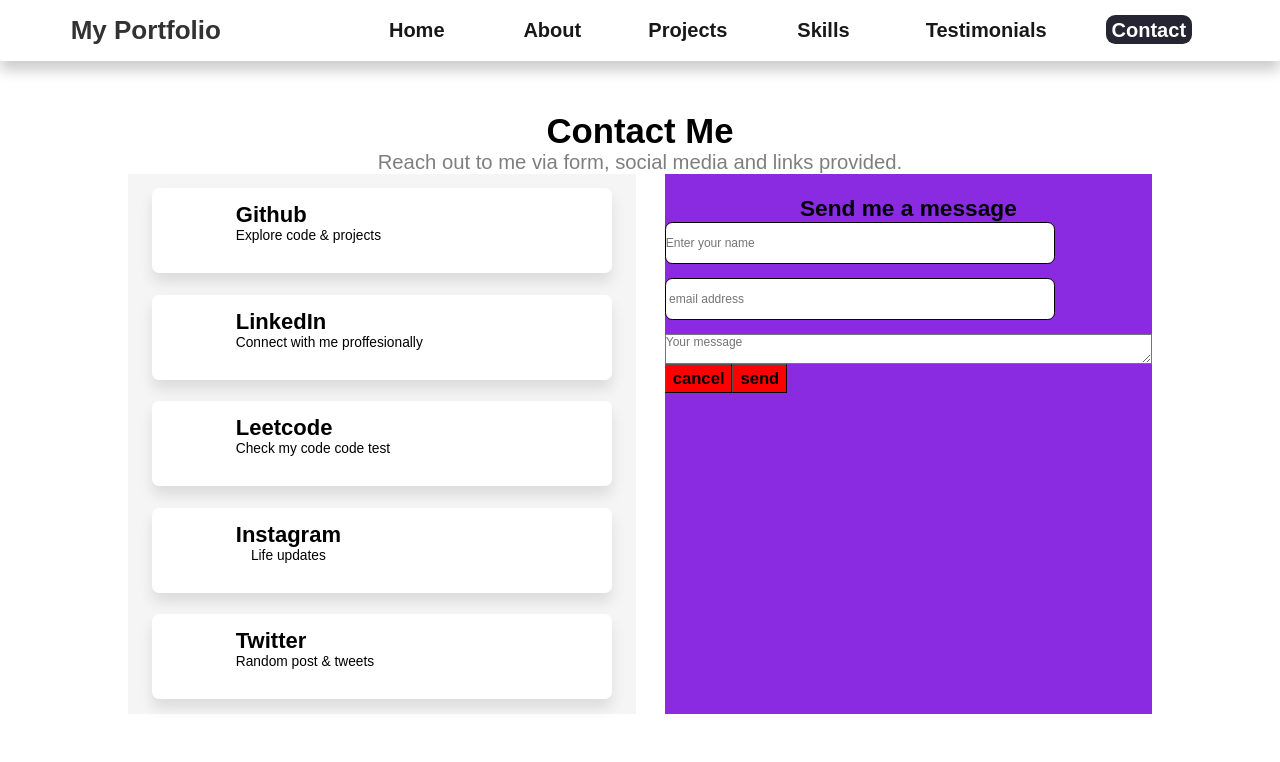
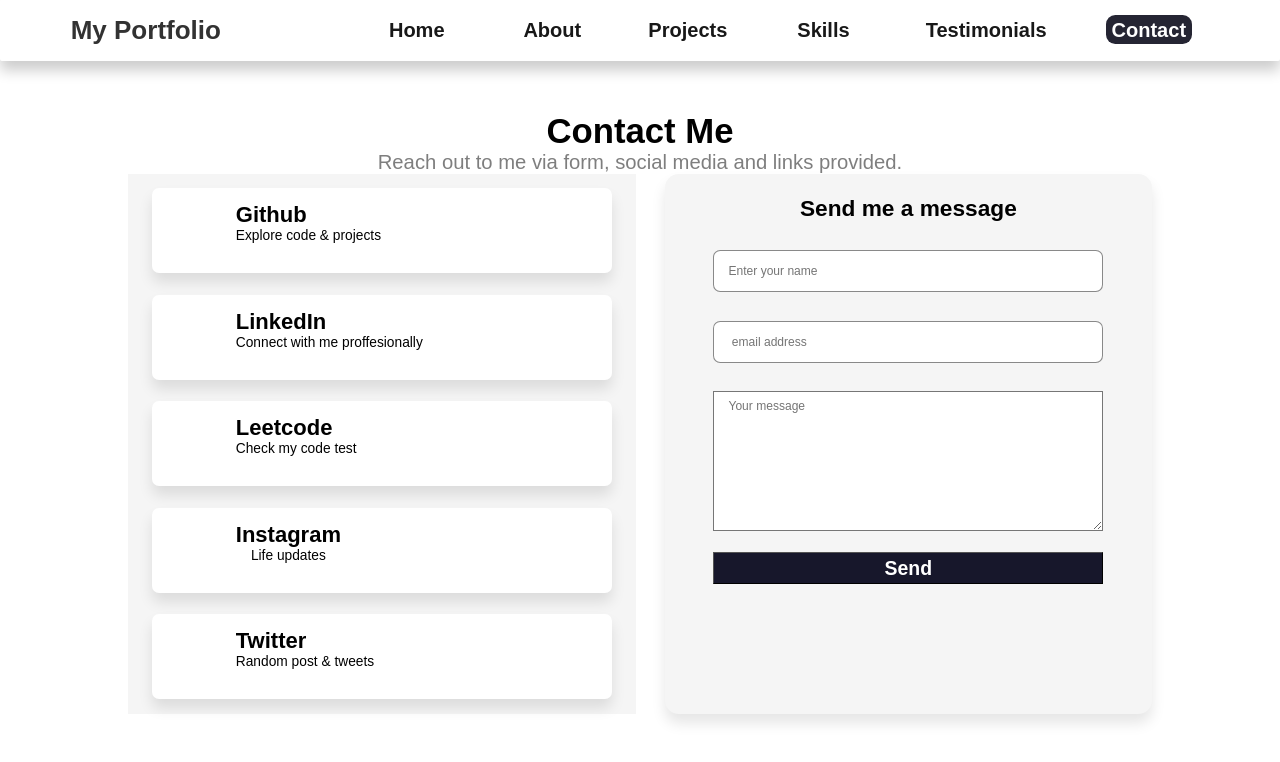
Before and after one commit to iamkorir3/portfolio, a React (Vite) app: page /contact in a window 1280 px wide. Shown: the top 762 px of the page. Built offline with nearby package versions, Linux system fonts and the light colour scheme.

Commit message:
contact Form

```diff
--- a/src/components/ContactMe.jsx
+++ b/src/components/ContactMe.jsx
@@ -39,7 +39,7 @@ function MyAccounts() {
             <p>Explore code & projects</p>
           </div>
         </div>
-        <Link className={styles.linkBtn}>
+        <Link to="https://github.com/iamkorir3" className={styles.linkBtn}>
           <ion-icon name="chevron-forward-outline"></ion-icon>
         </Link>
       </Accounts>
@@ -61,7 +61,7 @@ function MyAccounts() {
 
           <div>
             <h3>Leetcode</h3>
-            <p>Check my code code test</p>
+            <p>Check my code test</p>
           </div>
         </div>
         <Link className={styles.linkBtn}>
@@ -118,16 +118,13 @@ function ContactForm() {
 
         <input type="email" placeholder=" email address" />
 
-        {/* <input
-          className={styles.message}
-          type="text"
-          placeholder="enter your message here"
-        /> */}
-        <textarea placeholder="Your message" />
+        <textarea className={styles.textAre} placeholder="Your message" />
 
         <div className={styles.formBtn}>
-          <button>cancel</button>
-          <button>send</button>
+          {/* <button>cancel</button> */}
+          <button>
+            Send <ion-icon name="send-outline"></ion-icon>
+          </button>
         </div>
       </form>
     </div>
--- a/src/components/ContactMe.module.css
+++ b/src/components/ContactMe.module.css
@@ -86,11 +86,15 @@ CONTACT FORM
 ************** */
 .contactForm {
   width: 48%;
-  background-color: blueviolet;
+  background-color: whitesmoke;
+  box-shadow: 0 10px 15px rgba(0, 0, 0, 0.1);
+  border-radius: 15px;
 }
 
 .contactForm h2 {
   font-size: 3.2rem;
+  text-align: left;
+  margin-bottom: 4rem;
 }
 .contactForm ion-icon {
   color: black;
@@ -99,6 +103,7 @@ CONTACT FORM
   display: flex;
   width: 100%;
   flex-direction: column;
+  gap: 2rem;
   margin: 0 auto;
 }
 
@@ -110,24 +115,57 @@ CONTACT FORM
 .myForm input {
   width: 80%;
   height: 6rem;
+  margin: 0 auto;
   margin-bottom: 2rem;
-  border: 2px solid black;
+  border: 2px solid rgba(0, 0, 0, 0.463);
   border-radius: 8px;
+  padding: 0 2rem;
 }
+.myForm input:focus {
+  outline: none;
+  border-color: #3498db;
+  border-color: rgb(93, 218, 93);
+  background-color: white;
+  box-shadow: 0 0 5px rgba(52, 152, 219, 0.3);
+}
+
+.textAre {
+  width: 80%;
+  height: 20rem;
+  margin: 0 auto;
+  padding: 1rem 2rem;
+}
+
+.textAre:focus {
+  outline: none;
+  border-color: #3498db;
+  border-color: rgb(93, 218, 93);
+  background-color: white;
+  box-shadow: 0 0 5px rgba(52, 152, 219, 0.3);
+}
+
 .formBtn {
-  /* display: flex; */
+  display: flex;
   /* flex-direction: column; */
   /* justify-content: space-between; */
 }
 
 .formBtn button {
-  background-color: red;
-  width: fit-content;
-  font-size: 2.4rem;
-  font-weight: 600;
+  background-color: rgb(23, 23, 43);
+  color: white;
+  width: 80%;
+  font-size: 2.8rem;
+  font-weight: 700;
   padding: 0.5rem 1rem;
+  margin: 0 auto;
+  margin-top: 1rem;
+  cursor: pointer;
+  /* justify-self: center; */
 }
-
+.formBtn button ion-icon {
+  color: white;
+  /* margin-top: 0.3rem; */
+}
 .formBtn textarea {
   height: 10rem !important;
   width: 2rem;
```
